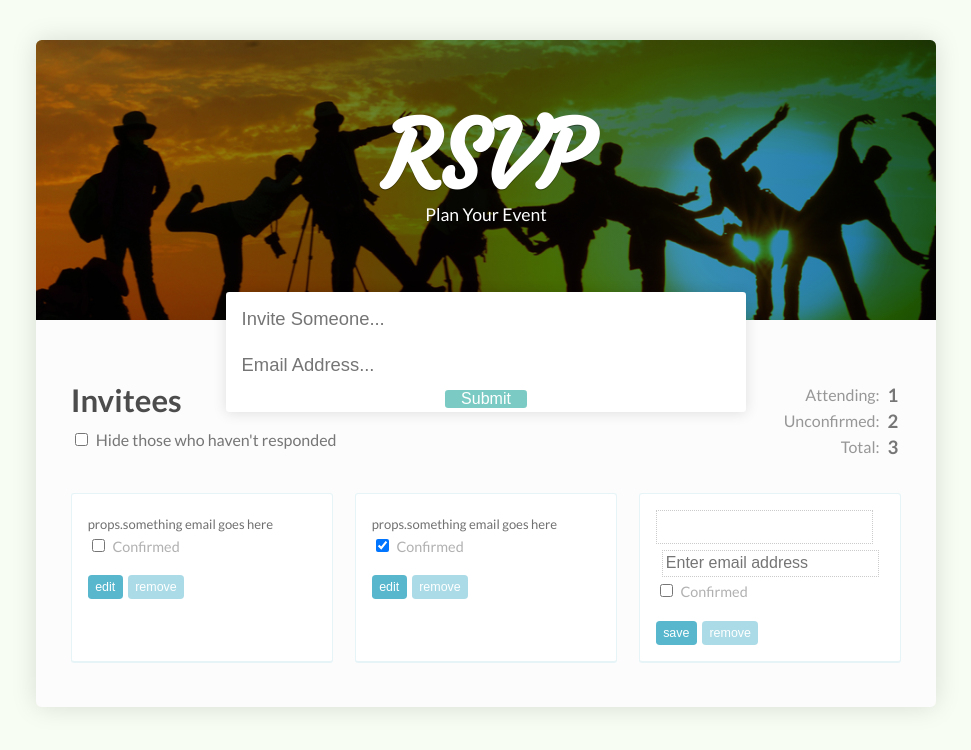
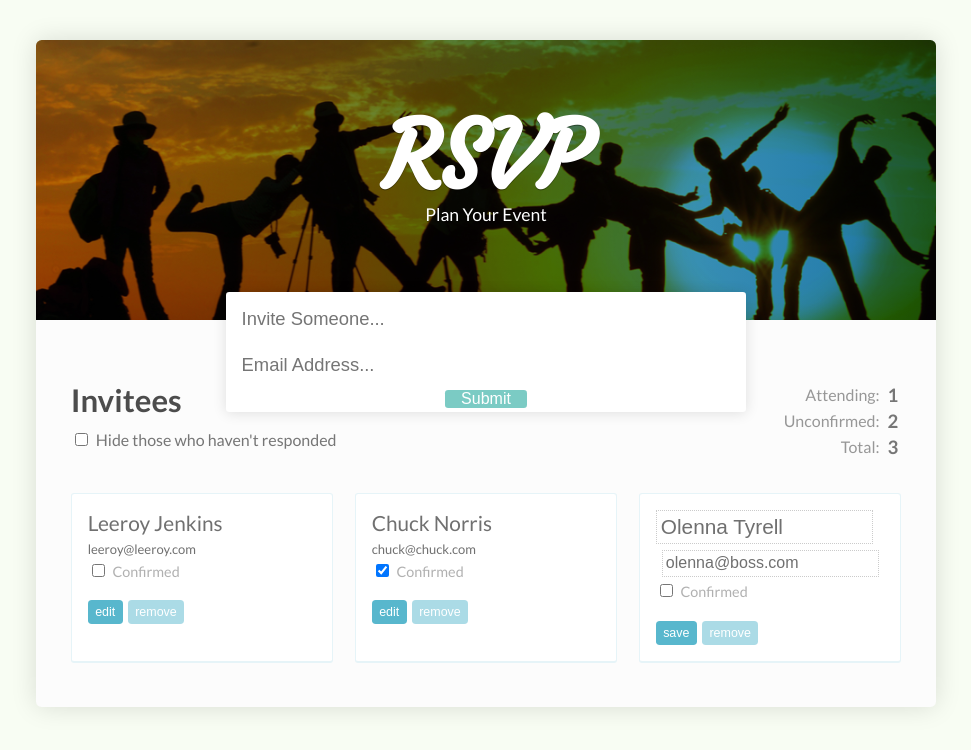
Before and after one commit to jcsilverio/RSVP, a React (Create React App) app: page / in a window 1280 px wide. Shown: the top 750 px of the page, without its empty margins (154-1125 px from the left). Built offline with nearby package versions, Linux system fonts and the light colour scheme.

Commit message:
email and username properly populating cards

```diff
--- a/src/App.js
+++ b/src/App.js
@@ -67,6 +67,20 @@ class App extends Component {
           return {
             ...guest,
             name,
+
+          };
+        }
+        return guest;
+       })
+     });
+
+   setEmailAt = (email, indexToChange) =>
+    this.setState({
+       guests: this.state.guests.map((guest,index) => {
+        if (index === indexToChange) {
+          return {
+            ...guest,
+            email,
 
           };
         }
@@ -158,6 +172,7 @@ class App extends Component {
              toggleConfirmationAt={this.toggleConfirmationAt}
              toggleEditingAt={this.toggleEditingAt}
              setNameAt={this.setNameAt}
+             setEmailAt={this.setEmailAt}
              isFiltered={this.state.isFiltered}
              removeGuestAt={this.removeGuestAt}
              pendingGuest={this.state.pendingGuest}
--- a/src/Guest.js
+++ b/src/Guest.js
@@ -10,7 +10,7 @@ const Guest  = props =>
       <GuestName
            isEditing={props.isEditing}
            handleNameEdits={e => props.setName(e.target.value)}
-          // handleEmailEdits={e =>props.setEmail(e.target.value)}
+           handleEmailEdits={e =>props.setEmail(e.target.value)}
            >
           {props.name}
           {props.email}
@@ -36,6 +36,7 @@ const Guest  = props =>
 
  Guest.propTypes = {
     name: PropTypes.string.isRequired,
+    email: PropTypes.string.isRequired,
     isConfirmed: PropTypes.bool.isRequired,
     isEditing:PropTypes.bool.isRequired,
     handleConfirmation: PropTypes.func.isRequired,
--- a/src/GuestList.js
+++ b/src/GuestList.js
@@ -21,6 +21,7 @@ const GuestList  = props =>
           handleConfirmation={() => props.toggleConfirmationAt(index)}
           handleToggleEditing={() => props.toggleEditingAt(index)}
           setName={text => props.setNameAt(text, index)}
+          setEmail={text => props.setEmailAt(text, index)}
           handleRemove={() => props.removeGuestAt(index)} />
     )}
   </ul>;
@@ -30,6 +31,7 @@ const GuestList  = props =>
     toggleConfirmationAt: PropTypes.func.isRequired,
     toggleEditingAt: PropTypes.func.isRequired,
     setNameAt: PropTypes.func.isRequired,
+    setEmailAt: PropTypes.func.isRequired,
     isFiltered: PropTypes.bool.isRequired,
     removeGuestAt: PropTypes.func.isRequired,
     pendingGuest: PropTypes.string.isRequired,
--- a/src/GuestName.js
+++ b/src/GuestName.js
@@ -8,10 +8,12 @@ const GuestName  = props => {
     return (
       <div>
       <input type="text"
-       value={props.name}
+       value={props.children[0]}
        onChange={props.handleNameEdits} />
+
       <input type="text"
-        placeholder="Enter email address" />
+        value={props.children[1]}
+       onChange={props.handleEmailEdits}  />
         </div>
 
       );
@@ -19,9 +21,11 @@ const GuestName  = props => {
      return (
       <div>
          <span>
-      {props.name}
+             {props.children[0]}
          </span>
-    <span className="email"> props.something email goes here
+
+         <span className="email">
+             {props.children[1]}
          </span>
      </div>
      );
@@ -34,7 +38,8 @@ const GuestName  = props => {
  GuestName.propTypes = {
 
     isEditing:PropTypes.bool.isRequired,
-    handleNameEdits: PropTypes.func.isRequired
+    handleNameEdits: PropTypes.func.isRequired,
+    handleEmailEdits: PropTypes.func.isRequired
 
  }
 
```
Lines whose indentation alone changed are shown as unchanged.
